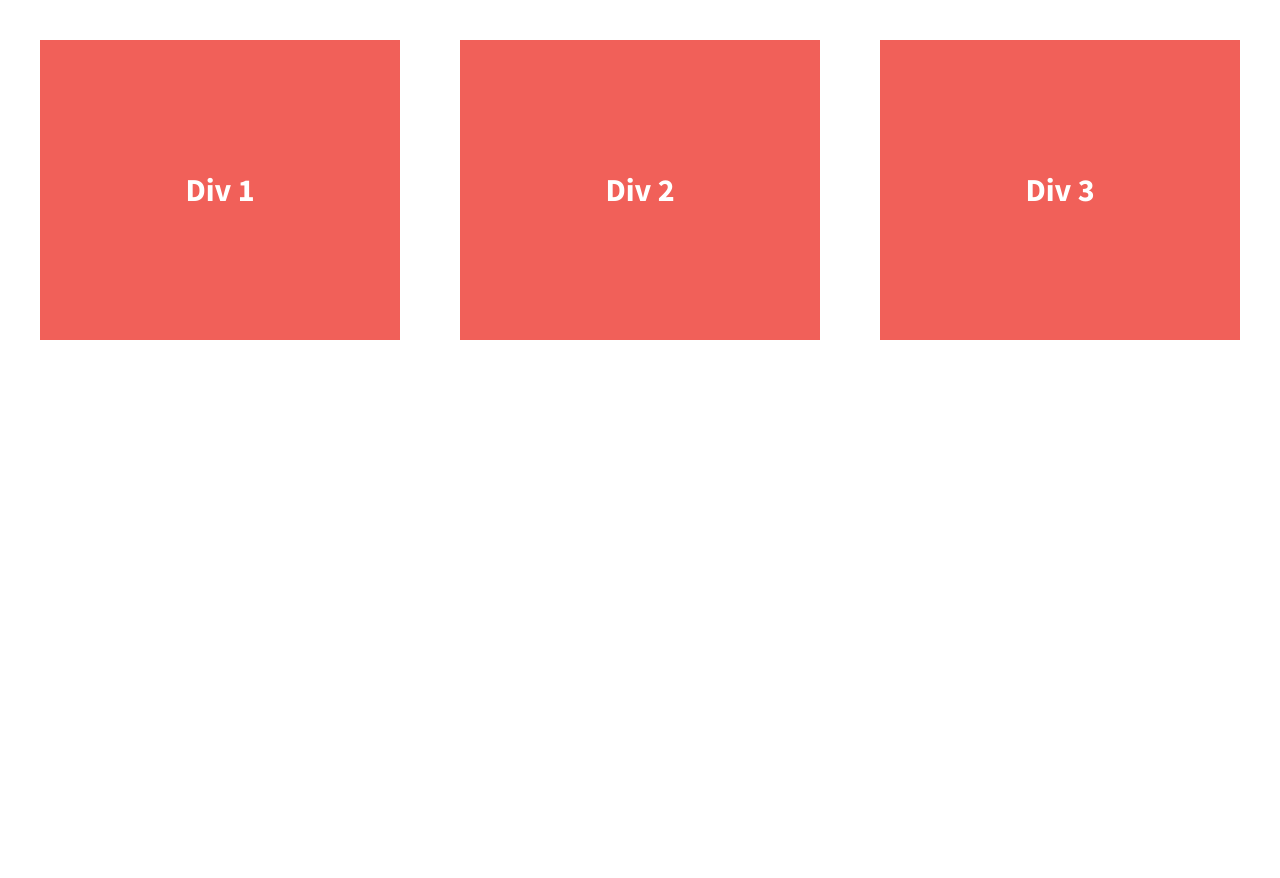
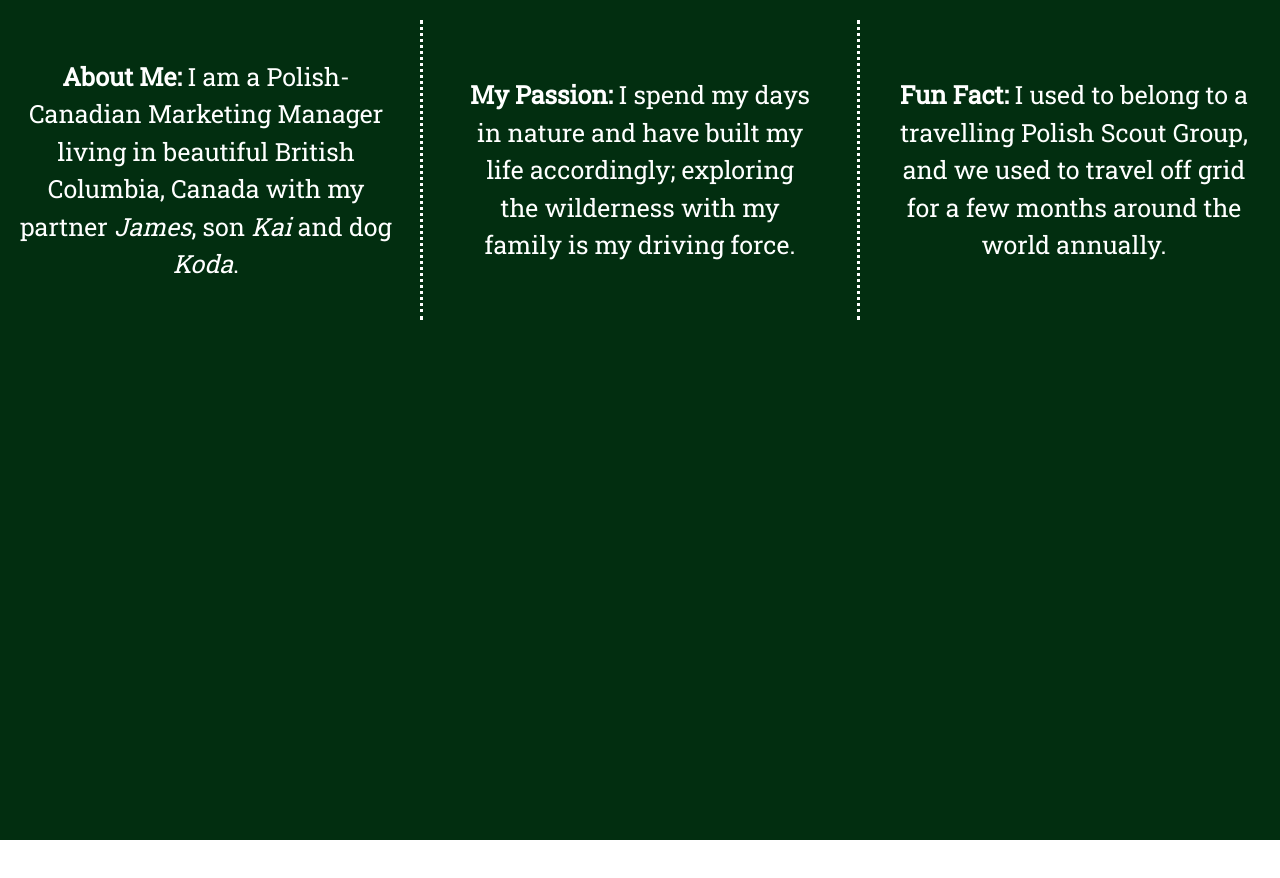
Before and after one commit to annastoj/206-divs-flexbox-starter, a plain HTML site: page index.html in a window 1280 px wide. After the commit the page ends 840 px from the top, so only its background shows below. Drawn offline with nearby package versions, Linux system fonts and the light colour scheme.

Commit message:
personal example of using flexbox for grids

```diff
--- a/css/main.css
+++ b/css/main.css
@@ -103,9 +103,10 @@ html {
 
 body {
   font-family: 'Source Sans Pro', sans-serif;
-  padding: 2em;
+  padding: 1em;
   font-size: 1.25em;
   height: 100%;
+  background-color: #022e10;
 }
 
 .wrapper {
@@ -115,17 +116,29 @@ body {
 }
 
 .div-1, .div-2, .div-3 {
-  width: 30%;
   display: flex;
   justify-content: center;
   align-items: center;
   color: #fff;
   line-height: 1.5em;
-  font-size: 1.6em;
-  background-color: #f16059;
+  font-size: 1.25em;
+  text-align: center;
   height: 300px;
+  font-family: roboto slab;
+  font-weight: lighter;
 }
 
+.div-2{
+  border-right: 3px dotted white;
+  border-left: 3px dotted white;
+  width:35%
+}
+.div-2 p{
+  width:80%;
+}
+.div-1, .div-3{
+  width: 30%;
+}
 
 
 
--- a/index.html
+++ b/index.html
@@ -15,6 +15,7 @@
         <script src="js/vendor/modernizr-2.8.3.min.js"></script>
         <link href='http://fonts.googleapis.com/css?family=Lora:700' rel='stylesheet' type='text/css'>
         <link href='http://fonts.googleapis.com/css?family=Source+Sans+Pro:400,700' rel='stylesheet' type='text/css'>
+        <link href="https://fonts.googleapis.com/css2?family=Roboto+Slab&display=swap" rel="stylesheet">
     </head>
     <body>
         <!--[if lt IE 8]>
@@ -23,13 +24,13 @@
 
         <section class="wrapper">
             <div class="div-1">
-                Div 1
+              <p><strong>About Me:</strong> I am a Polish-Canadian Marketing Manager living in beautiful British Columbia, Canada with my partner <em>James</em>, son <em>Kai</em> and dog <em>Koda</em>.</p>
             </div>
             <div class="div-2">
-                Div 2
+              <p><strong>My Passion:</strong> I spend my days in nature and have built my life accordingly; exploring the wilderness with my family is my driving force.</p>
             </div>
             <div class="div-3">
-                Div 3
+              <p><strong>Fun Fact:</strong> I used to belong to a travelling Polish Scout Group, and we used to travel off grid for a few months around the world annually.</p>
             </div>
         </section>
 
```
